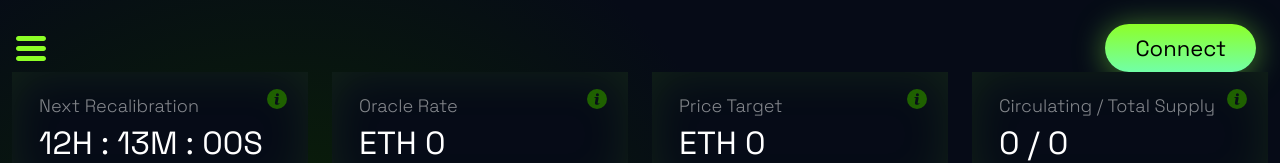
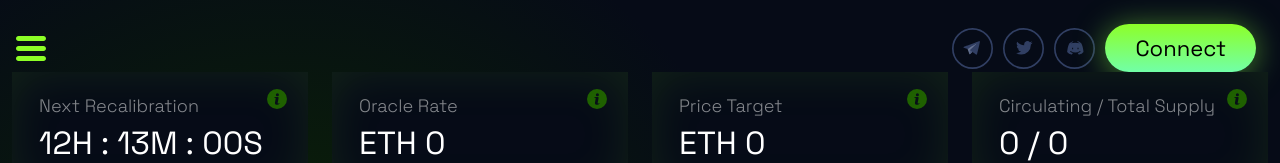
Before and after one commit to CodezerosDev/nft_track_dao_frontend, a React (Create React App) app: page /DashboardPage in a window 1280 px wide. Shown: the top 163 px of the page. Built offline with nearby package versions, Linux system fonts and the light colour scheme; no server answers; the HTML template or start-up script is replaced by a standard one.

Commit message:
social icon changes commit

```diff
--- a/src/App.scss
+++ b/src/App.scss
@@ -929,6 +929,12 @@ footer {
 .tweeterIcon {
   padding-right: 10px;
 }
+.socialIcon {
+  display: flex;
+}
+.socialIcon img {
+  height: 41px;
+}
 
 .our-team {
   .team_member {
--- a/src/component/Layout/Footer.js
+++ b/src/component/Layout/Footer.js
@@ -6,6 +6,7 @@ import logo from "../../assets/image/logo.svg";
 import tweeterIcon from '../../assets/image/tweeterIcon.svg';
 import discordIcon from '../../assets/image/DiscordIcon.svg'
 import ScrollToTop from "react-scroll-to-top";
+import telegramIcon from '../../assets/image/telegram.svg';
 
 const Footer = () => {
     return <>
@@ -30,8 +31,10 @@ const Footer = () => {
                         <p className="mb-0">&copy; NFT Track Dao 2022</p>
                     </div>
                     <div className="socialIcons">
+                        <a target="_blank" href="https://t.me/TrackDaoGroup"><p className="mb-0 fs-16px fw-300 tweeterIcon" ><img src={telegramIcon} /></p></a>
                         <a target="_blank" href="https://twitter.com/NFTTrackDAO?t=EMEtQiBF6p0zOlT9SyTqKQ&s=08"><p className="mb-0 fs-16px fw-300 tweeterIcon"><img src={tweeterIcon} /></p></a>
                         <a target="_blank" href="https://discord.gg/JJNHWyhEvP"><p className="mb-0 fs-16px fw-300"><img src={discordIcon} /></p></a>
+
                     </div>
                 </div>
             </Container>
--- a/src/component/Layout/Header.js
+++ b/src/component/Layout/Header.js
@@ -6,6 +6,10 @@ import dashogo from "../../assets/image/dash_logo.svg";
 import { Web3Context } from '../../web3/contexts/web3Context'
 // import { Link } from "react-router-dom";
 import HamburgerMenu from '../HamburgerMenu'
+import tweeterIcon from '../../assets/image/tweeterIcon.svg';
+import discordIcon from '../../assets/image/DiscordIcon.svg'
+import telegramIcon from '../../assets/image/telegram.svg'
+import ScrollToTop from "react-scroll-to-top";
 
 function Header() {
     const { networkDetails, handleConnect, loading, setLoading } = useContext(Web3Context)
@@ -43,6 +47,12 @@ function Header() {
                 {<div className="mx-auto dashboard_logo">
                     {/*<img src={dashogo} alt="dash_logo" className='img-fluid' />*/}
                 </div>}
+                <div className="socialIcon ">
+                <a target="_blank" href="https://t.me/TrackDaoGroup"><p className="mb-0 fs-16px fw-300 tweeterIcon" ><img src={telegramIcon} /></p></a>
+                <a target="_blank" href="https://twitter.com/NFTTrackDAO?t=EMEtQiBF6p0zOlT9SyTqKQ&s=08"><p className="mb-0 fs-16px fw-300 tweeterIcon"><img src={tweeterIcon} /></p></a>
+                <a target="_blank" href="https://discord.gg/JJNHWyhEvP"><p className="mb-0 fs-16px fw-300 tweeterIcon"><img src={discordIcon} /></p></a>
+
+            </div>
                 <div className="btn_connect text-center me-4">
                     {!networkDetails.address &&
                         <Button className="fs-22px connect_btn_head" size="lg" onClick={connectWallet} >
```
Also changed, not shown: src/assets/image/telegram.svg (added).
